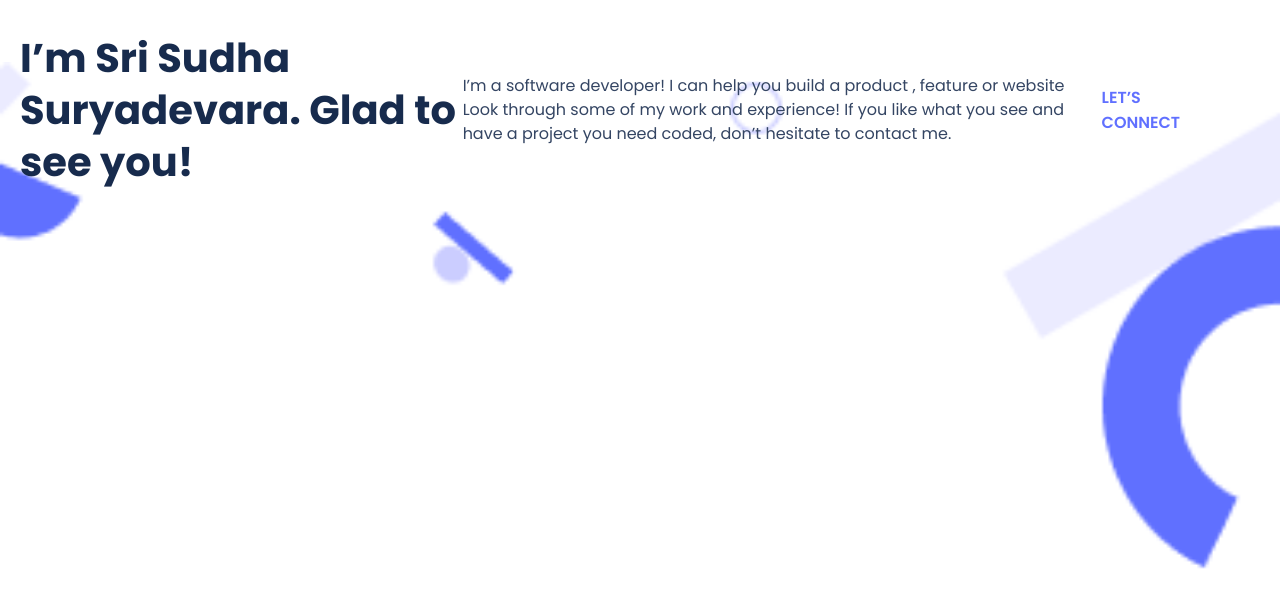
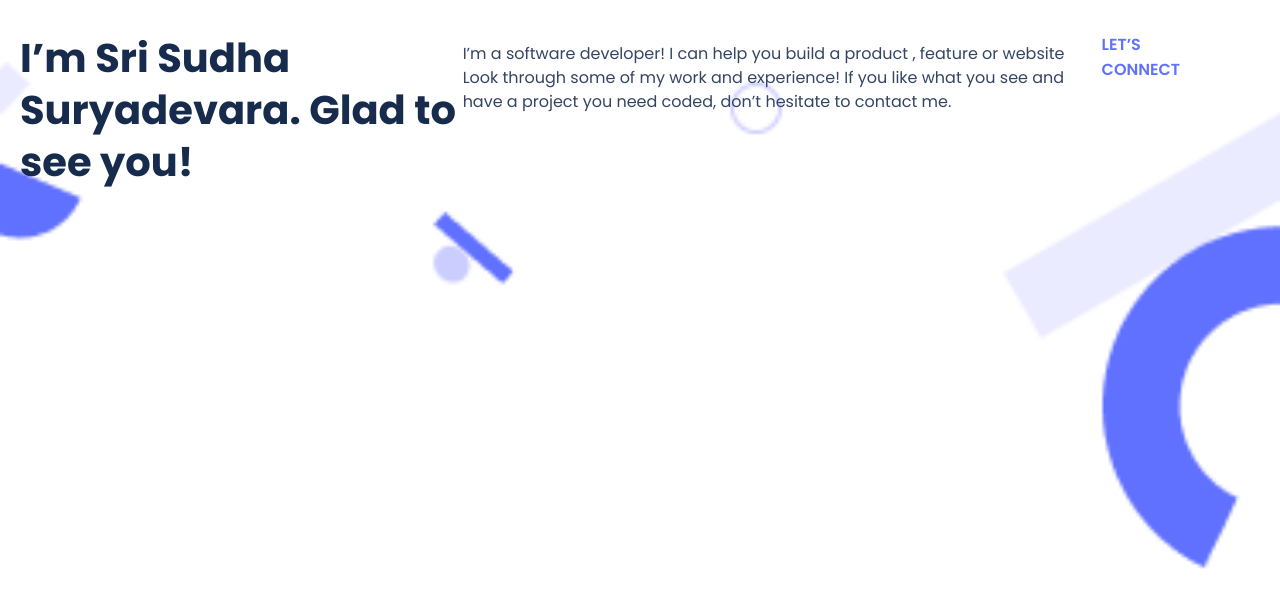
Before and after one commit to Srilearns/Portfolio-Website-Mobile-First, a website: page index.html in a window 1280 px wide. Shown: the part 58-664 px from the top of the page. Drawn offline with nearby package versions, Linux system fonts and the light colour scheme.

Commit message:
updated styles.css file

```diff
--- a/styles.css
+++ b/styles.css
@@ -71,9 +71,8 @@ p {
 }
 
 .hero-text {
+  margin-top: 120 px;
   display: flex;
-  justify-content: space-between;
-  align-items: center;
 }
 
 .hero-text h1 {
```
